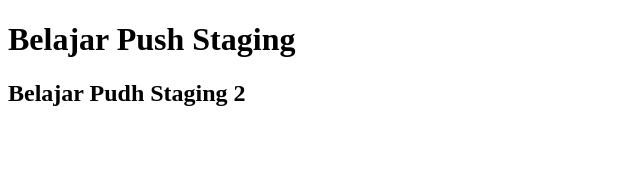
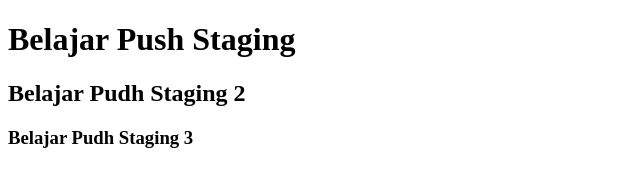
Before and after one commit to stevenfernandop/belajar-niomic, a plain HTML site: page header.html in a window 1280 px wide. Shown: the whole page, without its empty margins (0-640 px from the left). Drawn offline with Linux system fonts and the light colour scheme.

Commit message:
Add Element h3

```diff
--- a/header.html
+++ b/header.html
@@ -9,5 +9,7 @@
 <body>
     <h1>Belajar Push Staging</h1>
     <h2>Belajar Pudh Staging 2</h2>
+    <h3>Belajar Pudh Staging 3</h3>
+
 </body>
 </html>
```
